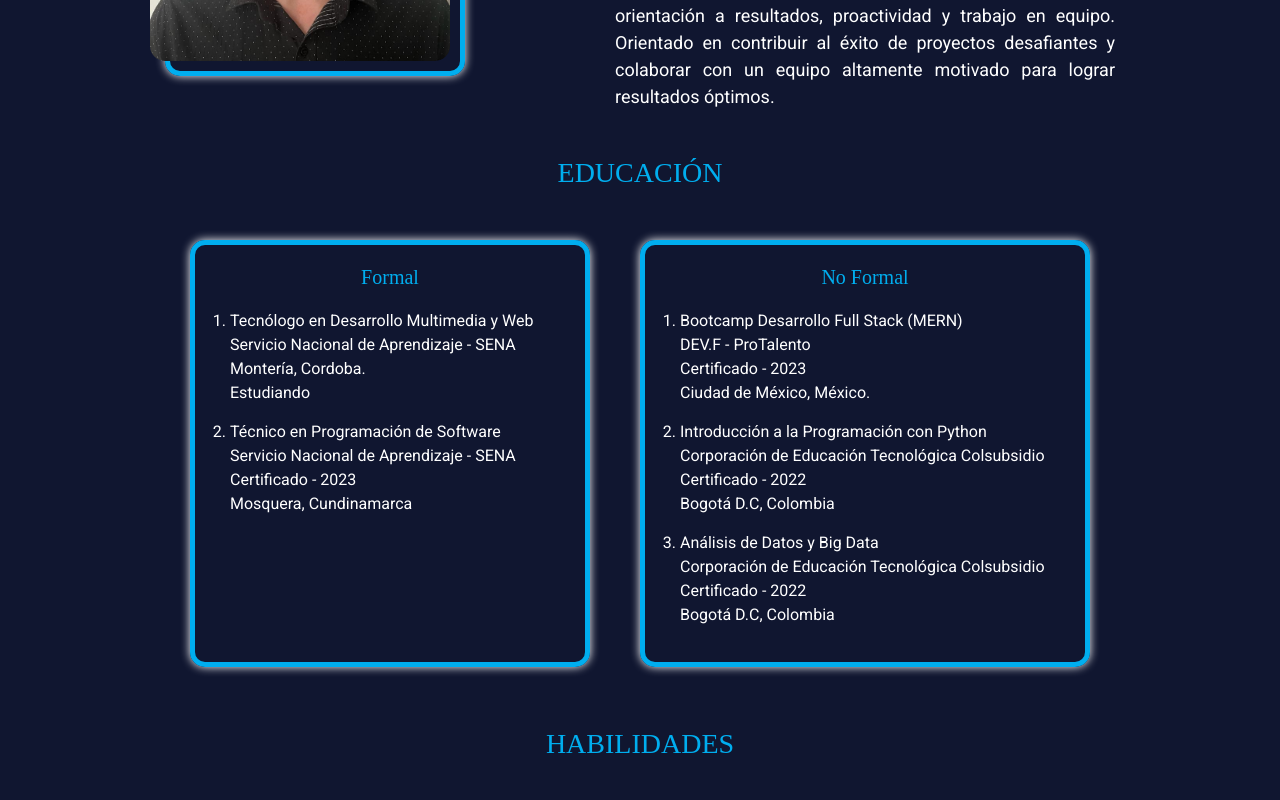
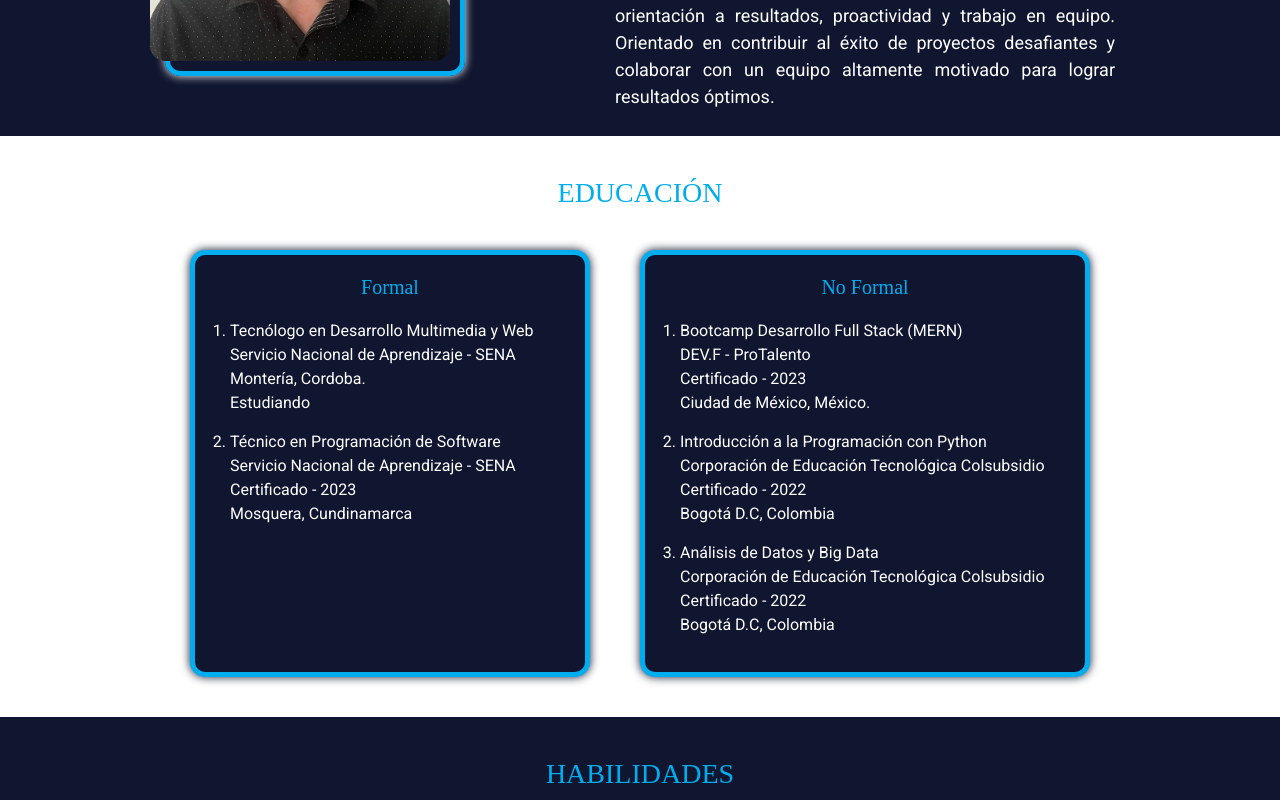
Before and after one commit to DiegoFMendezV/Portafolio, a React (Vite) app: page / in a window 1280 px wide. Shown: the part 760-1560 px from the top of the page. Built offline with nearby package versions, Linux system fonts and the light colour scheme; a web font is replaced by a local one.

Commit message:
ajustes estilos varios

```diff
--- a/src/components/Contacto/Contacto.css
+++ b/src/components/Contacto/Contacto.css
@@ -4,12 +4,12 @@
 
 .subWrap .contentContacto h3{
     color: var(--web-color);
-    margin: 10px 0;
+    margin: 30px 0;
     text-align: center;
 }
 
 .subWrap .contentContacto p{
-    color: #fff;
+    color: var(--bg-color);
     text-align: center;
     margin: 20px;
 }
@@ -21,6 +21,7 @@
     padding: 25px;
     margin: 40px 0 30px 0;
     color: #fff;
+    background-color: var(--bg-color);
 }
 
 label{
--- a/src/components/Contacto/Contacto.jsx
+++ b/src/components/Contacto/Contacto.jsx
@@ -25,11 +25,11 @@ function Contacto () {
   };
   return (
     <>
-      <article className="wrapContent bg1">
+      <article className="wrapContent bg2">
         <div className='subWrap'>
           <div className="contentContacto">
             <h3>CONTACTO</h3>
-            <p>Hola, Si te ha gustado mi trabajo y crees que puedo aportar a tu equipo o proyecto, no dudes en contactarme. Estoy siempre abierto a nuevas oportunidades y colaboraciones. ¡Hablemos!.</p>
+            <p><b>Hola, Si te ha gustado mi trabajo y crees que puedo aportar a tu equipo o proyecto, no dudes en contactarme. Estoy siempre abierto a nuevas oportunidades y colaboraciones. ¡Hablemos!.</b></p>
             <div className='contacto'>
             <form ref={form} onSubmit={sendEmail}>
               <div className="form-group">
--- a/src/components/Experiencia/Experiencia.css
+++ b/src/components/Experiencia/Experiencia.css
@@ -4,7 +4,7 @@
 
 .subWrap .contentExperiencia h3{
     color: var(--web-color);
-    margin: 10px 0;
+    margin: 30px 0;
     text-align: center;
 }
 
--- a/src/components/Portafolio/Portafolio.css
+++ b/src/components/Portafolio/Portafolio.css
@@ -1,5 +1,5 @@
 .contentPortafolio h3{
-    color: #fff;
+    color: var(--web-color);
     text-align: center;
     margin: 30px 0;
 }
@@ -22,6 +22,16 @@
     width: 200px;
     margin: 20px auto;
     border: 5px solid var(--web-color);
+}
+
+.contentPortafolio .info .card{
+    border: 5px solid var(--web-color);
+    border-radius: 15px;
+    box-shadow: 0px 0px 10px 0px var(--bg-color);
+    padding: 20px;
+    margin: 10px 0 30px 0;
+    background-color: var(--bg-color);
+    color: #fff;
 }
 
 .contentPortafolio .info .card .card-body img{
@@ -52,12 +62,12 @@
 .botones .btnPortafolio{
     background: none;
     border: none;
-    color: var(--web-color);
+    color: var(--bg-color);
     font-size: 20px;
 }
 
 .btnPortafolio:hover{
-    color: #fff;
+    color: var(--web-color);
     text-decoration: underline;
 }
 
@@ -68,7 +78,7 @@
     font-weight: bold;
     background-color: var(--web-color);
     border: none;
-    color: var(--bg--color);
+    color: var(--bg-color);
     box-shadow: 0px 0px 10px 0px var(--web-color);
 }
 
@@ -78,7 +88,7 @@
     font-weight: bold;
     background-color: var(--web-color);
     border: none;
-    color: var(--bg--color);
+    color: var(--bg-color);
     box-shadow: 0px 0px 10px 0px var(--web-color);
 }
 
@@ -92,7 +102,7 @@
 
 #visitar{
     text-decoration: none;
-    color: var(--bg--color);
+    color: var(--bg-color);
 }
 
 @media screen and (max-width: 1125px){
--- a/src/components/Portafolio/Portafolio.jsx
+++ b/src/components/Portafolio/Portafolio.jsx
@@ -72,7 +72,7 @@ function Portafolio () {
     const { images} = data[selectedButton] || data[1];
 
     return (
-      <article className='wrapContent bg1'>
+      <article className='wrapContent bg2'>
             <div className='subWrap'>
                 <div className="contentPortafolio">
                     <h3>PORTAFOLIO</h3>
--- a/src/components/SobreMi/SobreMi.css
+++ b/src/components/SobreMi/SobreMi.css
@@ -41,6 +41,10 @@
     text-align: center;
 }
 
+.subWrap .contentSobreMi .titulo{
+    margin: 30px 0 0 0;
+}
+
 .subWrap .contentSobreMi p{
     font-family: "Roboto", sans-serif;
     color: #fff;
@@ -68,17 +72,19 @@
 .subWrap .contentSobreMi .educacion .formal{
     border: 5px solid var(--web-color);
     border-radius: 15px;
-    box-shadow: 0px 0px 10px 0px #fff;
+    box-shadow: 0px 0px 10px 0px var(--bg-color);
     padding: 20px;
     margin: 10px 0 30px 0;
+    background-color: var(--bg-color);
 }
 
 .subWrap .contentSobreMi .educacion .noFormal{
     border: 5px solid var(--web-color);
     border-radius: 15px;
-    box-shadow: 0px 0px 10px 0px #fff;
+    box-shadow: 0px 0px 10px 0px var(--bg-color);
     padding: 20px;
     margin: 10px 0 30px 0;
+    background-color: var(--bg-color);
 }
 
 .subWrap .contentSobreMi .educacion .formal ol{
@@ -158,6 +164,7 @@
     display: flex;
     justify-content: center;
     gap: 50px;
+    margin-bottom: 20px;
 }
 
 .subWrap .contentSobreMi .skills .diseño img{
--- a/src/components/SobreMi/SobreMi.jsx
+++ b/src/components/SobreMi/SobreMi.jsx
@@ -14,10 +14,10 @@ function SobreMi () {
           </div>
         </div>
       </article>
-      <article className="wrapContent bg1">
+      <article className="wrapContent bg2">
         <div className='subWrap'>
           <div className="contentSobreMi">
-            <h3>EDUCACIÓN</h3>
+            <h3 className='titulo'>EDUCACIÓN</h3>
             <div className='educacion'>
               <div className='formal'>
                 <h5>Formal</h5>
@@ -66,7 +66,7 @@ function SobreMi () {
       <article className="wrapContent bg1">
         <div className="subWrap">
           <div className="contentSobreMi">
-            <h3>HABILIDADES</h3>
+            <h3 className='titulo'>HABILIDADES</h3>
             <div className="skills">
               <h5>Frontend</h5>
               <div className="web">
--- a/src/index.css
+++ b/src/index.css
@@ -21,3 +21,7 @@
 .bg1{
   background-color: var(--bg-color);
 }
+
+.bg2{
+  background-color: #fff;
+}
```
